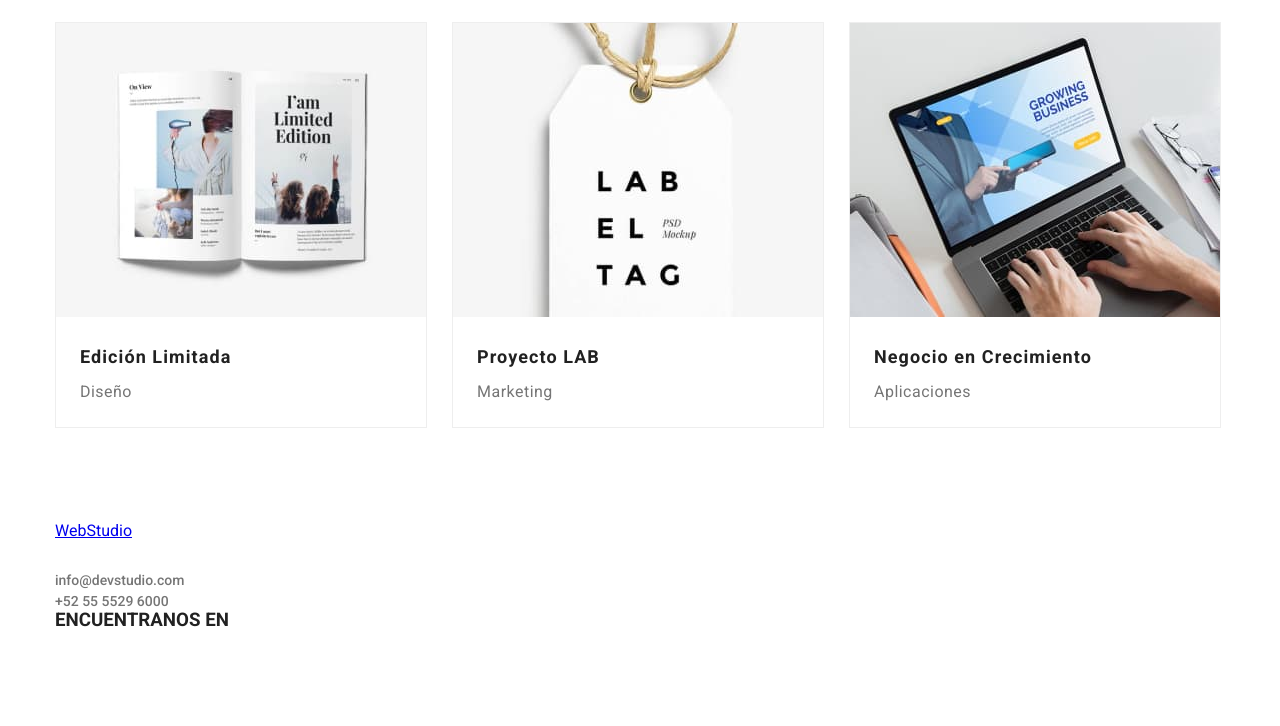
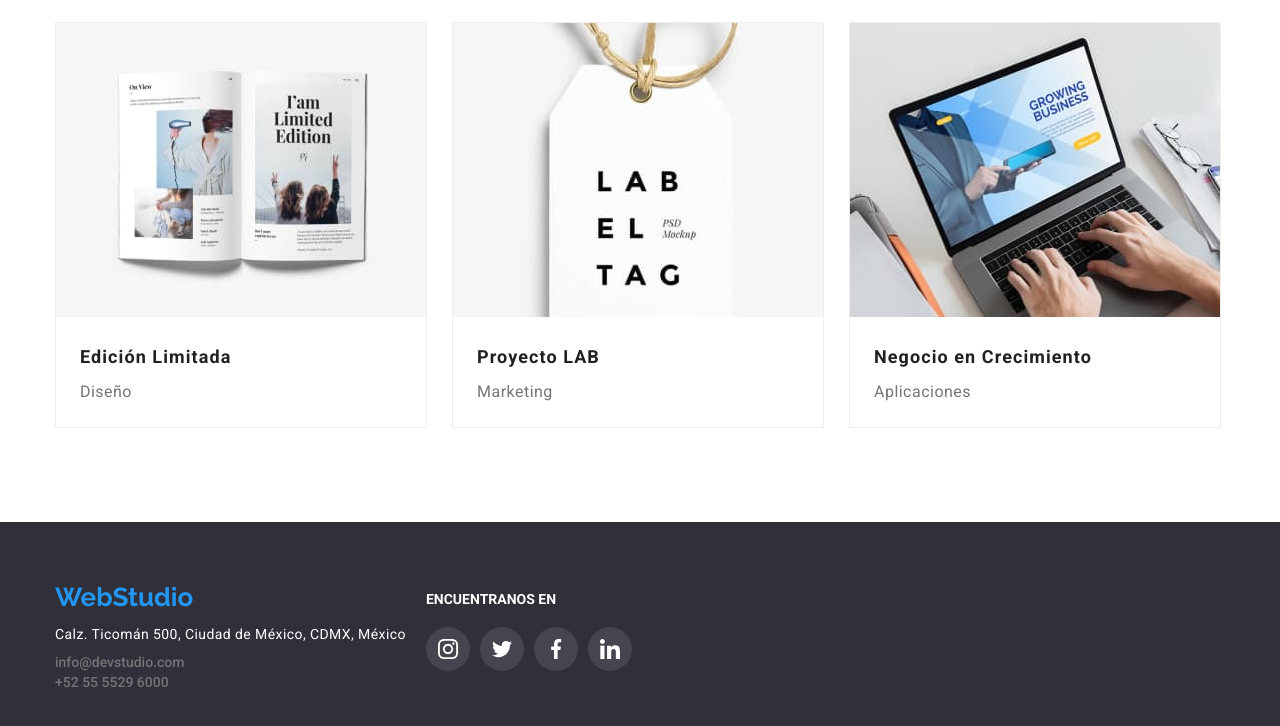
Before and after one commit to Sr-Drachen/goit-markup-hw-04, a plain HTML site: page portafolio.html in a window 1280 px wide. Shown: the part 1134-1860 px from the top of the page. Before the commit the page ends 1828 px from the top, so only its background shows below. Drawn offline with nearby package versions, Linux system fonts and the light colour scheme.

Commit message:
Me falto aplicar el footer a portafolio

```diff
--- a/portafolio.html
+++ b/portafolio.html
@@ -135,10 +135,10 @@
           </div>
         </section>
     </main>
-    <footer class="footer-section">
-      <div class="container container-footer">
+    <footer class="footer">
+      <div class="container footer-container">
         <div>
-          <a class="logo-footer" href="WebStudio">WebStudio</a>
+          <a class="logo logo-footer-position" href="WebStudio">WebStudio</a>
           <address class="">
             <a
               class="link contacts site"
@@ -153,19 +153,20 @@
               </li>
               <li class="footer-item">
                 <a class="link contacts tel" href="tel:+52 55 5529 6000"
-                  >+52 55 5529 6000     </a
+                  >+52 55 5529 6000</a
                 >
               </li>
             </ul>
           </address>
         </div>
-        <div class="icon-social-section">
-          <h3 class="social-media">ENCUENTRANOS EN</h3>
-          <div class="container-icon-footer">
-            <svg class="icon-footer" width="44" height="44">
-              <a class="icon-footer-social" href="www.instagram.com">
+        <div class="icon-encuentranos-section">
+          <h3 class="encuentranos">ENCUENTRANOS EN</h3>
+          <ul class="list container-icon-footer">
+            <li class="icon-footer-item">
+            <a class="icon-footer-encuentranos" href="#">
+                <svg class="icon-footer" width="44" height="44">
                 <use
-                  href="./images/symbol-defs-1.svg#icon-instagram-blanco"
+                  href="./images/symbol-defs.svg#icon-instagram-1"
                   width="20"
                   height="20"
                   x="12"
@@ -173,10 +174,12 @@
                 ></use>
               </a>
             </svg>
-            <svg class="icon-footer" width="44" height="44">
-              <a class="icon-footer-social" href="www.twitter.com">
+            </li>
+            <li class="icon-footer-item">
+            <a class="icon-footer-encuentranos" href="#">
+                <svg class="icon-footer" width="44" height="44">
                 <use
-                  href="./images/symbol-defs-1.svg#icon-twitter-blanco"
+                  href="./images/symbol-defs.svg#icon-twitter-1"
                   width="20"
                   height="20"
                   x="12"
@@ -184,10 +187,12 @@
                 ></use>
               </a>
             </svg>
-            <svg class="icon-footer" width="44" height="44">
-              <a class="icon-footer-social" href="www.facebook.com">
+            </li>
+            <li  class="icon-footer-item">
+            <a class="icon-footer-encuentranos" href="#">
+                <svg class="icon-footer" width="44" height="44">
                 <use
-                  href="./images/symbol-defs-1.svg#icon-facebook-blanco"
+                  href="./images/symbol-defs.svg#icon-facebook-1"
                   width="20"
                   height="20"
                   x="12"
@@ -195,10 +200,12 @@
                 ></use>
               </a>
             </svg>
-            <svg class="icon-footer" width="44" height="44">
-              <a class="icon-footer-social" href="www.linkedin.com">
+            </li>
+            <li  class="icon-footer-item">
+            <a class="icon-footer-encuentranos" href="#">
+                <svg class="icon-footer" width="44" height="44">
                 <use
-                  href="./images/symbol-defs-1.svg#icon-linkedin-blanco"
+                  href="./images/symbol-defs.svg#icon-linkedin-1"
                   width="20"
                   height="20"
                   x="12"
@@ -206,6 +213,8 @@
                 ></use>
               </a>
             </svg>
+            </li>
+            </ul>
           </div>
         </div>
       </div>
```
